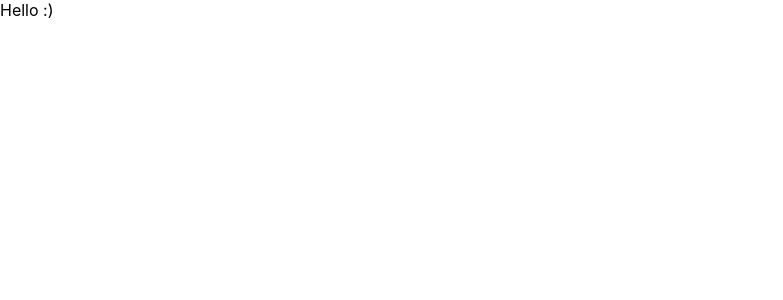
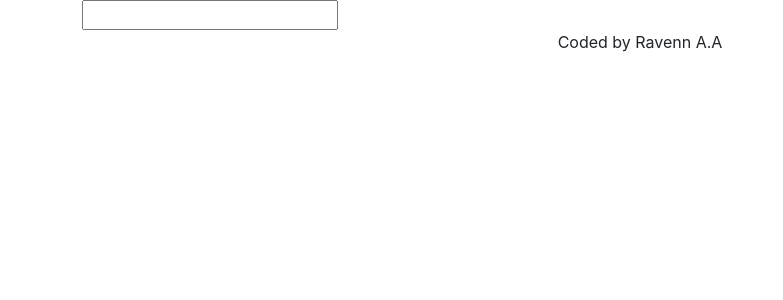
Before and after one commit to Ravennisis/dictionary-project, a React (Create React App) app: page / in a window 1280 px wide. Shown: the top 300 px of the page, without its empty margins (0-783 px from the left). Built offline with nearby package versions, Linux system fonts and the light colour scheme.

Commit message:
Added bootstrap + start of search engine
search engine using useState that will alert something with the word you entered in search

```diff
--- a/public/index.html
+++ b/public/index.html
@@ -1,6 +1,7 @@
 <!DOCTYPE html>
 <html lang="en">
   <head>
+    <link href="https://cdn.jsdelivr.net/npm/bootstrap@5.0.0-beta3/dist/css/bootstrap.min.css" rel="stylesheet" integrity="sha384-eOJMYsd53ii+scO/bJGFsiCZc+5NDVN2yr8+0RDqr0Ql0h+rP48ckxlpbzKgwra6" crossorigin="anonymous">
     <meta charset="utf-8" />
     <link rel="icon" href="%PUBLIC_URL%/favicon.ico" />
     <meta name="viewport" content="width=device-width, initial-scale=1" />
--- a/src/App.js
+++ b/src/App.js
@@ -1,15 +1,18 @@
+import Searchengine from "./Searchengine";
+
 import './App.css';
 
-function App() {
+export default function App() {
   return (
     <div className="App">
+      <div className="container">
       <header className="App-header">
-
-        Hello :)
-
+        <main>
+        <Searchengine />
+        </main>
       </header>
+      </div>
+      <footer className="text-center">Coded by Ravenn A.A</footer>
     </div>
   );
 }
-
-export default App;
--- /dev/null
+++ b/src/Searchengine.js
@@ -0,0 +1,23 @@
+import React, {useState} from "react";
+
+import "./Searchengine.css"
+
+export default function Searchengine(){
+    let [keyword, setKeyword] = useState("");
+
+    function search (event){
+    event.preventDefault();
+    alert (`Searching for definition of ${keyword}`);}
+
+function handleKeywordChange (event) {
+    setKeyword(event.target.value);
+}
+
+    return (
+    <div className="Searchengine">
+    <form onSubmit={search}>
+        <input type="Search" onChange={handleKeywordChange}/>
+    </form>
+    </div>
+    );
+}
```
Also changed, not shown: src/Searchengine.css (added).
